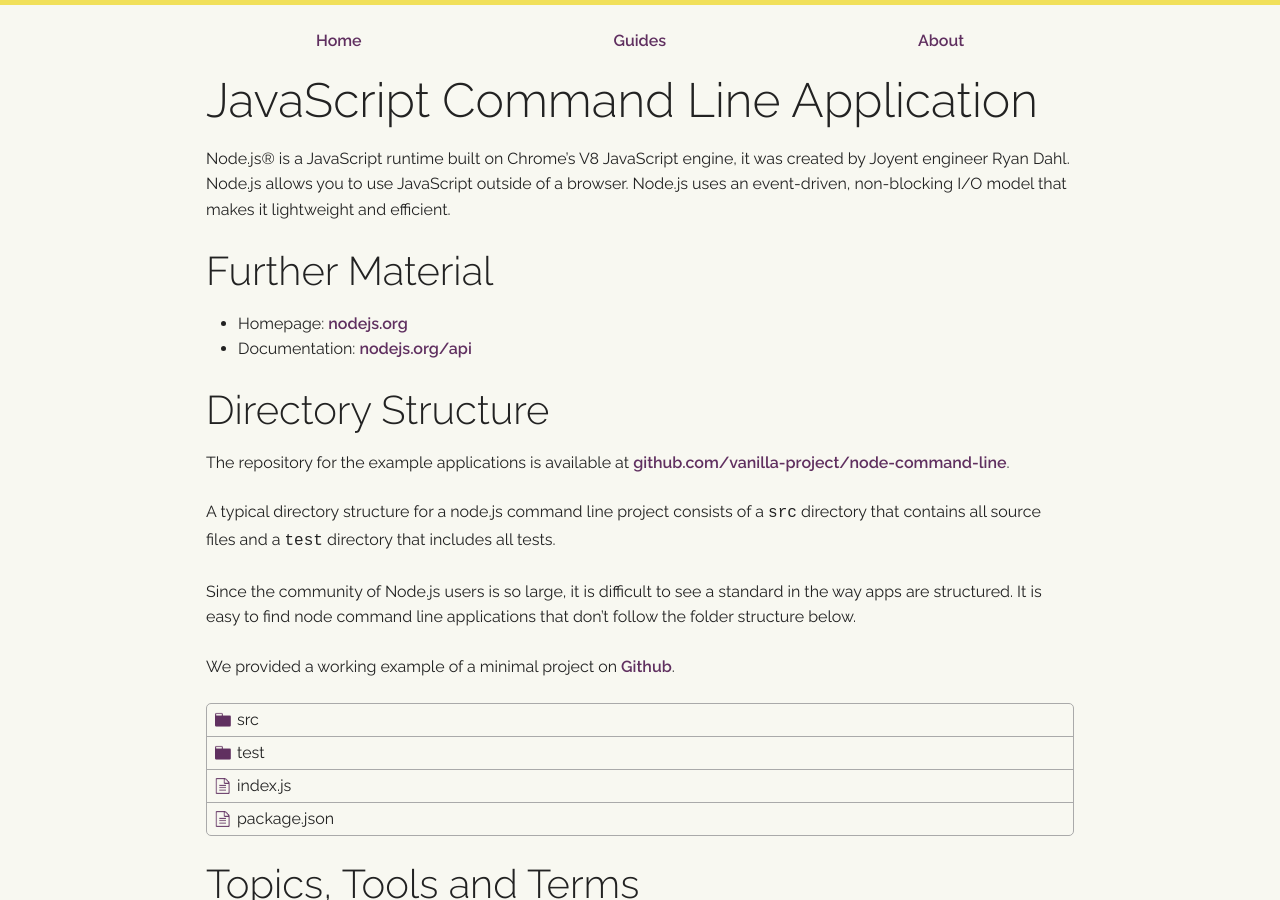
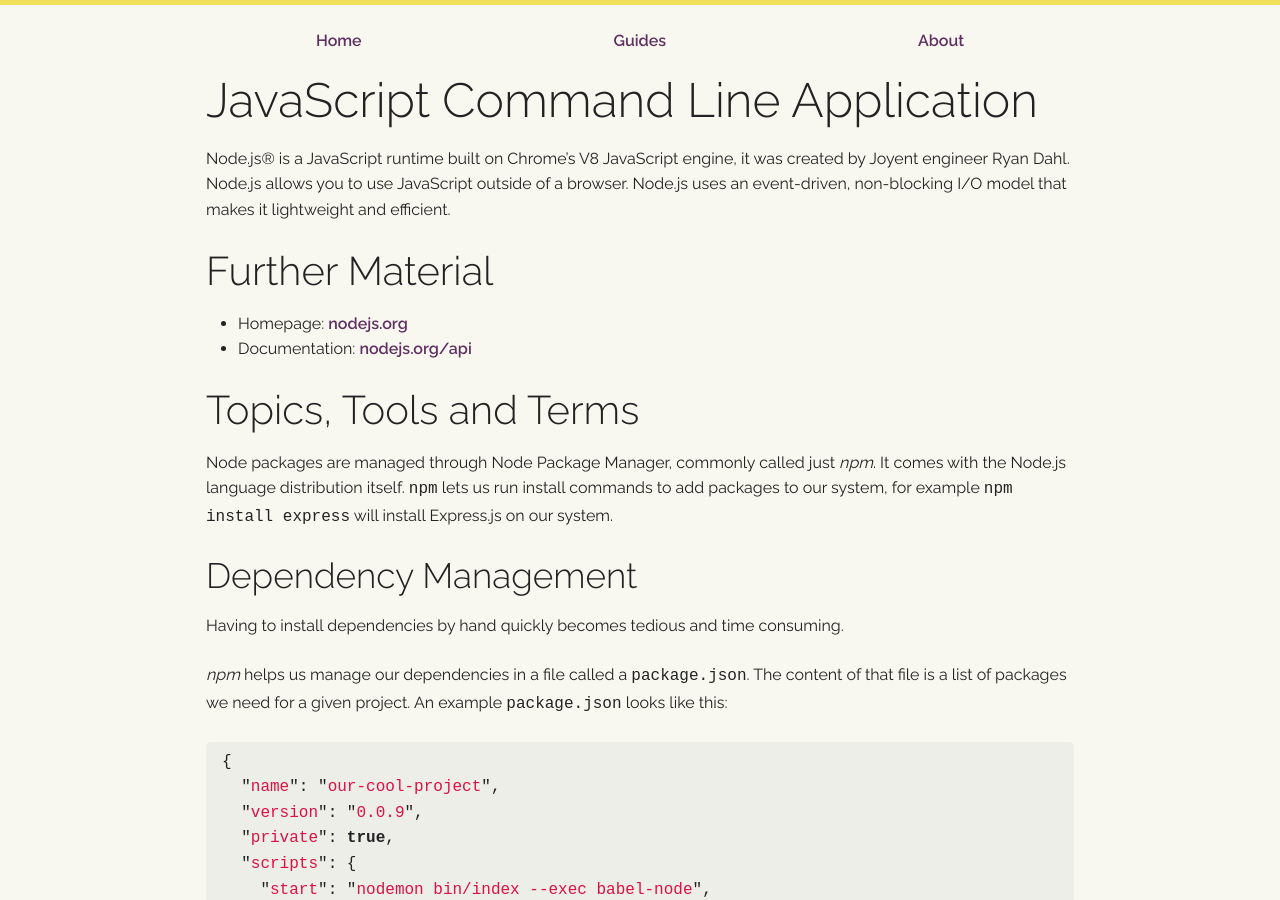
Before and after one commit to vanilla-project/vanilla-project.guide, a Jekyll site: the page built from _guides/node/command-line.md, in a window 1280 px wide and 900 px high. Built offline with Jekyll 4.4.1, drawn with Linux system fonts in a browser that asks for light colours; some of the changed text lies outside the part shown.

Commit message:
Reorders Node Command-Line sub-chapters to bring it in line with our other guides

```diff
--- a/_guides/node/command-line.md
+++ b/_guides/node/command-line.md
@@ -14,6 +14,10 @@ Node.js uses an event-driven, non-blocking I/O model that makes it lightweight a
 
 - Homepage: [nodejs.org](https://nodejs.org/)
 - Documentation: [nodejs.org/api](https://nodejs.org/api)
+
+
+{% include_relative overview.md %}
+
 
 ## Directory Structure
 
@@ -33,7 +37,7 @@ We provided a working example of a minimal project on [Github](https://github.co
   <li class="json file">package.json</li>
 </ul>
 
-{% include_relative overview.md %}
+
 
 ### Naming Conventions
 
--- a/_guides/node/overview.md
+++ b/_guides/node/overview.md
@@ -2,6 +2,7 @@
 
 Node packages are managed through Node Package Manager, commonly called just _npm_. It comes with the Node.js language distribution itself.
 `npm` lets us run install commands to add packages to our system, for example `npm install express` will install Express.js on our system.
+
 
 ### Dependency Management
 
```
